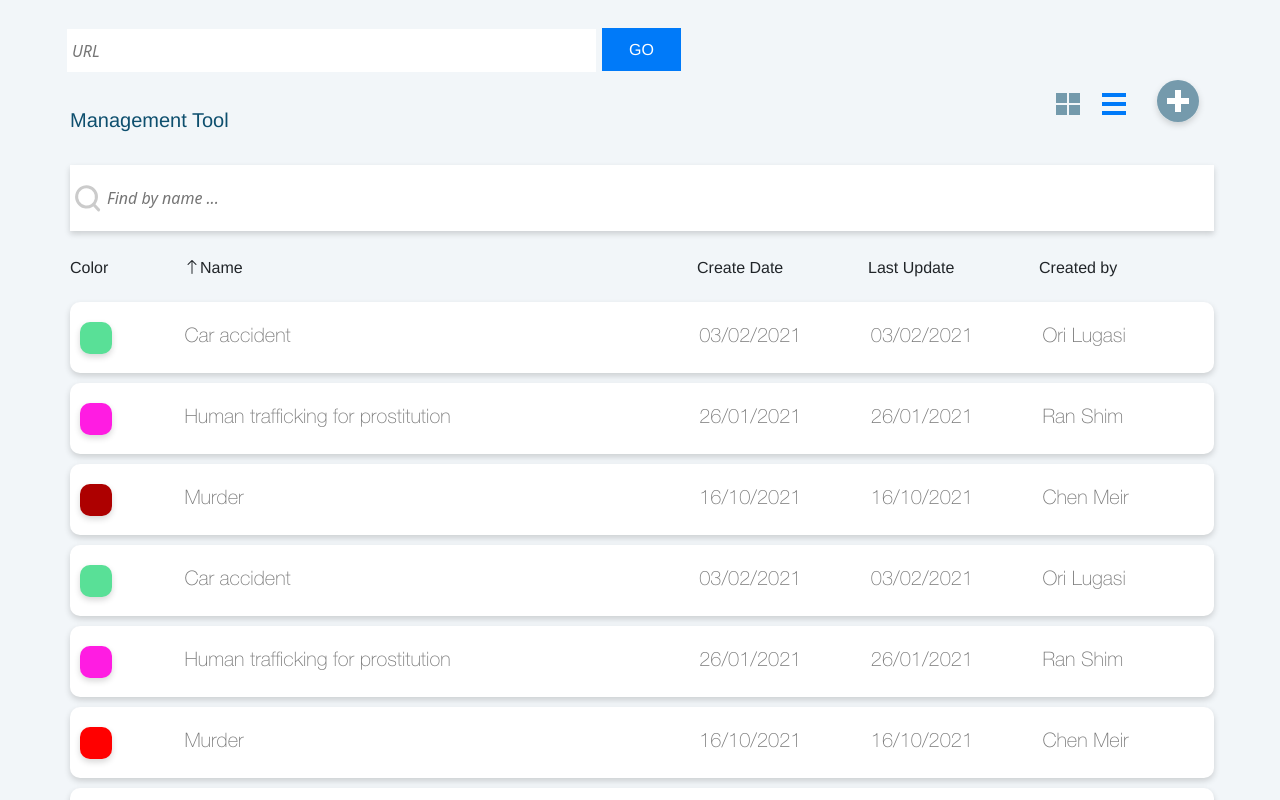
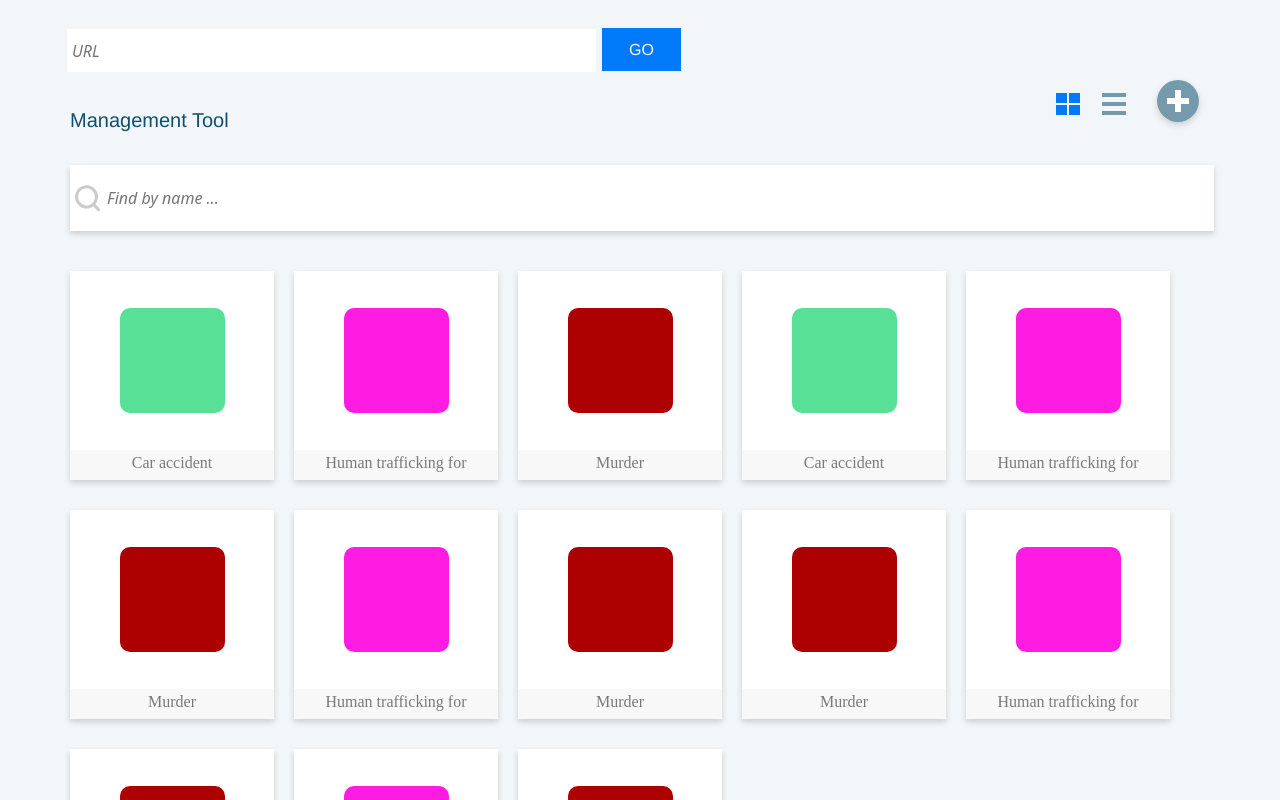
Before and after one commit to PNadya90/pakdim, an Angular app: page / in a window 1280 px wide. Both pictures are taken after a click on the button 1068 px from the left and 102 px from the top of the page. Built offline with nearby package versions, Linux system fonts and the light colour scheme.

Commit message:
added tile component

```diff
--- a/src/app/app.component.html
+++ b/src/app/app.component.html
@@ -12,9 +12,10 @@
     <input class="search-url" placeholder="URL">
     <button class="btn-go">GO</button>
   </div>
-  <app-manegment-modul (onOpenAddWindow)="showWindow() "></app-manegment-modul>
+  <app-manegment-modul (onOpenAddWindow)="showWindow()" (onShowTileView)="showTile()" (onShowLIstView)="showList()"></app-manegment-modul>
   <div class="viewer-container" >
-    <app-info></app-info>
+    <app-info *ngIf="listView" ></app-info>
+    <app-tile-view *ngIf="!listView" ></app-tile-view>
   </div>
   <div class="add-area" [@openWindow]="this.isExpanded ? 'expanded' : 'initial'">
     <app-add-window (onCloseWindow)="hideWindow()"></app-add-window>
--- a/src/app/app.component.ts
+++ b/src/app/app.component.ts
@@ -7,22 +7,31 @@ import { Component } from '@angular/core';
   styleUrls: ['./app.component.scss'],
   animations: [trigger('openWindow', [
     state('initial', style({ width: 0 })),
-    state('expanded', style({ width: 40 +'%'})),
+    state('expanded', style({ width: 40 + '%' })),
     transition('initial <=> expanded', animate('0.5s')),
   ]),
-],
+  ],
 })
 export class AppComponent {
   title = 'modeList';
-  width = 0;
+  listView = true;
+  isExpanded = false;
 
-  isExpanded=false;
-
-  showWindow(){
-    this.isExpanded=true;
+  showWindow() {
+    this.isExpanded = true;
   }
 
-  hideWindow(){
-    this.isExpanded=false;
+  hideWindow() {
+    this.isExpanded = false;
   }
+
+  showTile() {
+    this.listView = false;
+
+  }
+
+  showList() {
+    this.listView = true;
+  }
+
 }
--- a/src/app/app.module.ts
+++ b/src/app/app.module.ts
@@ -10,6 +10,7 @@ import { HttpClientModule } from '@angular/common/http';
 import { DataInfoService } from './data-info.service';
 import { AddWindowComponent } from './add-window/add-window.component';
 import { CsDropdownComponent } from './utils/cs-dropdown/cs-dropdown.component';
+import { TileViewComponent } from './tile-view/tile-view.component';
 
 @NgModule({
   declarations: [
@@ -17,7 +18,8 @@ import { CsDropdownComponent } from './utils/cs-dropdown/cs-dropdown.component';
     ManegmentModulComponent,
     InfoComponent,
     AddWindowComponent,
-    CsDropdownComponent
+    CsDropdownComponent,
+    TileViewComponent
   ],
   imports: [
     BrowserModule,
--- a/src/app/manegment-modul/manegment-modul.component.html
+++ b/src/app/manegment-modul/manegment-modul.component.html
@@ -1,9 +1,25 @@
 <div class="tool">
     <div class="title">Management Tool</div>
     <div class="tools-icons">
-        <button class="tool-btns"> <img src="./assets/Tiles Mode.svg"></button>
-        <button class="tool-btns"> <img src="./assets/List Mode.svg"></button>
-        <button class="tool-btns"> <img src="./assets/Create New.svg" (click)="openAddWindow()"></button>
+        <button class="tool-btns" (click)="showTileView()">
+            <svg class="icon" xmlns="http://www.w3.org/2000/svg" width="24" height="22" viewBox="0 0 24 22">
+                <rect class="tileIcon-fill" width="11" height="10" transform="translate(13 12)" fill="#0e4f6e"
+                    opacity="0.55" />
+                <rect class="tileIcon-fill" width="11" height="10" transform="translate(13)" fill="#0e4f6e"
+                    opacity="0.55" />
+                <rect class="tileIcon-fill" width="11" height="10" transform="translate(0 12)" fill="#0e4f6e"
+                    opacity="0.55" />
+                <rect class="tileIcon-fill" width="11" height="10" fill="#0e4f6e" opacity="0.55" />
+            </svg>
+        </button>
+        <button class="tool-btns" (click)="showListView()">
+            <svg class="icon" xmlns="http://www.w3.org/2000/svg" width="24" height="22" viewBox="0 0 24 22">
+                <rect class="listIcon-fill" width="24" height="4" fill="#007af9" />
+                <rect class="listIcon-fill" width="24" height="4" transform="translate(0 18)" fill="#007af9" />
+                <rect class="listIcon-fill" width="24" height="4" transform="translate(0 9)" fill="#007af9" />
+            </svg>
+        </button>
+        <button class="tool-btns" (click)="openAddWindow()"> <img src="./assets/Create New.svg" id="addBtn"></button>
     </div>
 </div>
 <div class="search">
--- a/src/app/manegment-modul/manegment-modul.component.ts
+++ b/src/app/manegment-modul/manegment-modul.component.ts
@@ -9,8 +9,17 @@ import { DataInfoService } from '../data-info.service';
 export class ManegmentModulComponent {
 
   @Output() onOpenAddWindow = new EventEmitter;
+  @Output() onShowTileView = new EventEmitter;
+  @Output() onShowLIstView = new EventEmitter;
+  tileIcon: any;
+  listIcon: any;
+  constructor(private srv: DataInfoService) { }
 
-  constructor(private srv: DataInfoService) { }
+  ngAfterViewInit() {
+    this.tileIcon = document.querySelectorAll<HTMLElement>('.tileIcon-fill');
+    this.listIcon = document.querySelectorAll<HTMLElement>('.listIcon-fill');
+
+  }
 
   searchInfo(event: any) {
     // console.log(event);
@@ -21,7 +30,36 @@ export class ManegmentModulComponent {
 
   openAddWindow() {
     this.onOpenAddWindow.emit();
+
   }
 
+  showTileView() {
+    this.onShowTileView.emit();
+    this.tileIcon.forEach((el: any) => {
+      el.style.fill = '#007AF9';
+      el.style.opacity = 1;
+      console.log(this.tileIcon);
 
+    });
+
+    this.listIcon.forEach((el: any) => {
+      el.style.fill = '#0e4f6e';
+      el.style.opacity = 0.55;
+    })
+
+  }
+
+  showListView() {
+    this.onShowLIstView.emit();
+    this.tileIcon.forEach((el: any) => {
+      el.style.fill = '#0e4f6e';
+      el.style.opacity = 0.55;
+
+    });
+
+    this.listIcon.forEach((el: any) => {
+      el.style.fill = '#007AF9';
+      el.style.opacity = 1;
+    })
+  }
 }
--- /dev/null
+++ b/src/app/tile-view/tile-view.component.html
@@ -0,0 +1,8 @@
+<div class="tile-view-container">
+    <div class="tile-container" *ngFor="let item of itemsToShow">
+        <div class="color" [ngStyle]="{'background-color': item.color}"></div>
+        <div class="name-container">
+            <span class="name">{{item.name}}</span>
+        </div>
+    </div>
+</div>
--- /dev/null
+++ b/src/app/tile-view/tile-view.component.scss
@@ -0,0 +1,67 @@
+.tile-view-container {
+    margin: 0px 70px;
+    display: flex;
+    flex-wrap: wrap;
+    width: 100%;
+
+    .tile-container {
+        width: 204px;
+        height: 209px;
+        box-shadow: 0px 3px 6px #00000029;
+        background-color: white;
+        margin: 15px 20px;
+        margin-left: 0px;
+        display: flex;
+        flex-direction: column;
+        transition-delay: 0.1s;
+        transition-duration: 1s;
+
+        .color {
+            width: 105px;
+            height: 105px;
+            margin: auto;
+            border-radius: 10px;
+            transition-delay: 0.1s;
+            transition-duration: 0.3s;
+
+        }
+
+        .name-container {
+            width: 204px;
+            text-align: center;
+            background-color: #F8F8F8;
+            height: 30px;
+            overflow: hidden;
+
+            .name {
+                margin: auto;
+                transition-delay: 0.1s;
+                transition-duration: 0.3s;
+                font-family: 'Helvetica Neue LT';
+                color: #797979;
+            }
+        }
+    }
+
+    .tile-container:hover {
+        outline: solid 1px #007AF9;
+
+        .color {
+            width: 130px;
+            height: 130px;
+            margin: auto;
+            border-radius: 10px;
+            transition-duration: 0.3s;
+            transition-timing-function: ease-in-out;
+        }
+
+        .name-container {
+            .name {
+                color: #007AF9;
+                font-family: 'Helvetica Neue LT';
+                font-weight: bold;
+                font-size: 18px;
+            }
+        }
+    }
+}
--- /dev/null
+++ b/src/app/tile-view/tile-view.component.ts
@@ -0,0 +1,30 @@
+import { HttpClient } from '@angular/common/http';
+import { Component, OnInit } from '@angular/core';
+import { takeUntil } from 'rxjs';
+import { DataInfoService } from '../data-info.service';
+import { Unsubscriber } from '../info/unsubscriber';
+
+@Component({
+  selector: 'app-tile-view',
+  templateUrl: './tile-view.component.html',
+  styleUrls: ['./tile-view.component.scss']
+})
+export class TileViewComponent extends Unsubscriber implements OnInit {
+  items: any = [];
+  itemsToShow: any = [];
+  constructor(private httpClient: HttpClient, private srv: DataInfoService) {
+    super();
+  }
+
+  ngOnInit() {
+
+    this.httpClient.get('assets/data.json')
+    .pipe(takeUntil(this.$onDestroy))
+    .subscribe(data => {
+      this.items = data;
+      this.itemsToShow = this.items.slice();
+    });
+
+  }
+
+}
--- a/src/assets/data.json
+++ b/src/assets/data.json
@@ -37,7 +37,7 @@
 },
 
 {
-	"color":"##AD0000",
+	"color":"#AD0000",
 	"name":"Murder",
 	"createDate":"16/10/2021",
 	"lastUpdate":"16/10/2021",
@@ -52,7 +52,7 @@
 },
 
 {
-	"color":"##AD0000",
+	"color":"#AD0000",
 	"name":"Murder",
 	"createDate":"16/10/2021",
 	"lastUpdate":"16/10/2021",
@@ -60,7 +60,7 @@
 },
 
 {
-	"color":"##AD0000",
+	"color":"#AD0000",
 	"name":"Murder",
 	"createDate":"16/10/2021",
 	"lastUpdate":"16/10/2021",
@@ -75,7 +75,7 @@
 },
 
 {
-	"color":"##AD0000",
+	"color":"#AD0000",
 	"name":"Murder",
 	"createDate":"16/10/2021",
 	"lastUpdate":"16/10/2021",
@@ -90,7 +90,7 @@
 },
 
 {
-	"color":"##AD0000",
+	"color":"#AD0000",
 	"name":"Murder",
 	"createDate":"16/10/2021",
 	"lastUpdate":"16/10/2021",
```
Also changed, not shown: src/app/info/info.component.ts (+7 -6 lines), 1 other file (tests, documents, lock files or other folders).
